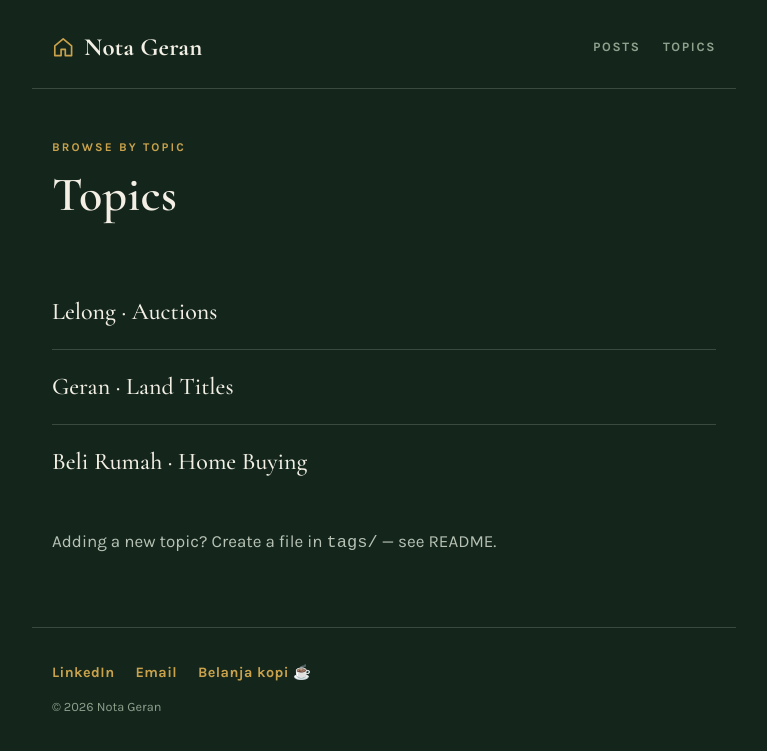
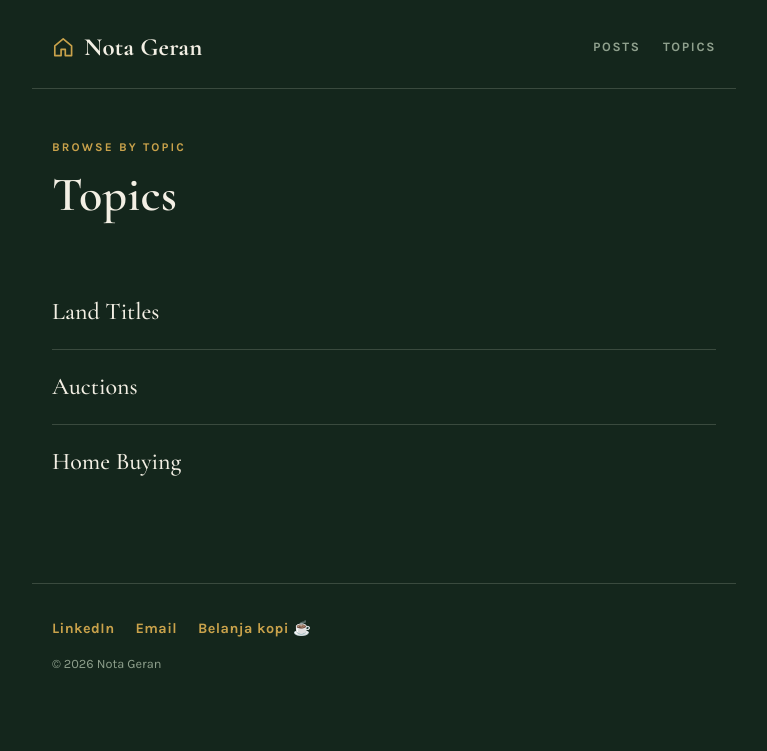
Before and after one commit to obel1/hartanah, a Jekyll site: the page built from tags/index.md, in a window 1280 px wide. Shown: the top 751 px of the page, without its empty margins (256-1023 px from the left). Built offline with Jekyll 4.4.1, drawn with Linux system fonts in a browser that asks for light colours.

Commit message:
English title-case tags, meta description, drop beli-rumah from post

```diff
--- a/assets/css/style.css
+++ b/assets/css/style.css
@@ -122,8 +122,8 @@ img { max-width: 100%; height: auto; display: block; }
 .entry-tags { margin: 0 0 .6rem; display: flex; flex-wrap: wrap; gap: .4rem; }
 .tag {
   font-family: 'Karla', sans-serif;
-  font-size: .68rem; font-weight: 700;
-  text-transform: uppercase; letter-spacing: .1em;
+  font-size: .72rem; font-weight: 700;
+  letter-spacing: .02em;
   color: var(--gold);
   border: 1px solid var(--line);
   border-radius: 3px; padding: .2rem .6rem;
--- a/tags/index.md
+++ b/tags/index.md
@@ -10,9 +10,7 @@ permalink: /tags/
 </section>
 
 <ul class="topic-list">
-  <li><a href="{{ '/tags/lelong/' | relative_url }}">Lelong &middot; Auctions</a></li>
-  <li><a href="{{ '/tags/geran/' | relative_url }}">Geran &middot; Land Titles</a></li>
-  <li><a href="{{ '/tags/beli-rumah/' | relative_url }}">Beli Rumah &middot; Home Buying</a></li>
+  <li><a href="{{ '/tags/land-titles/' | relative_url }}">Land Titles</a></li>
+  <li><a href="{{ '/tags/auctions/' | relative_url }}">Auctions</a></li>
+  <li><a href="{{ '/tags/home-buying/' | relative_url }}">Home Buying</a></li>
 </ul>
-
-<p class="entry-excerpt">Adding a new topic? Create a file in <code>tags/</code> — see README.</p>
```
Also changed, not shown: _posts/2026-06-25-jenis-geran-tanah-malaysia.md (+2 -1 lines), tags/auctions.md (added, +6 -0 lines), tags/beli-rumah.md (deleted, +0 -6 lines), tags/geran.md (deleted, +0 -6 lines), tags/home-buying.md (added, +6 -0 lines), tags/land-titles.md (added, +6 -0 lines), tags/lelong.md (deleted, +0 -6 lines).
